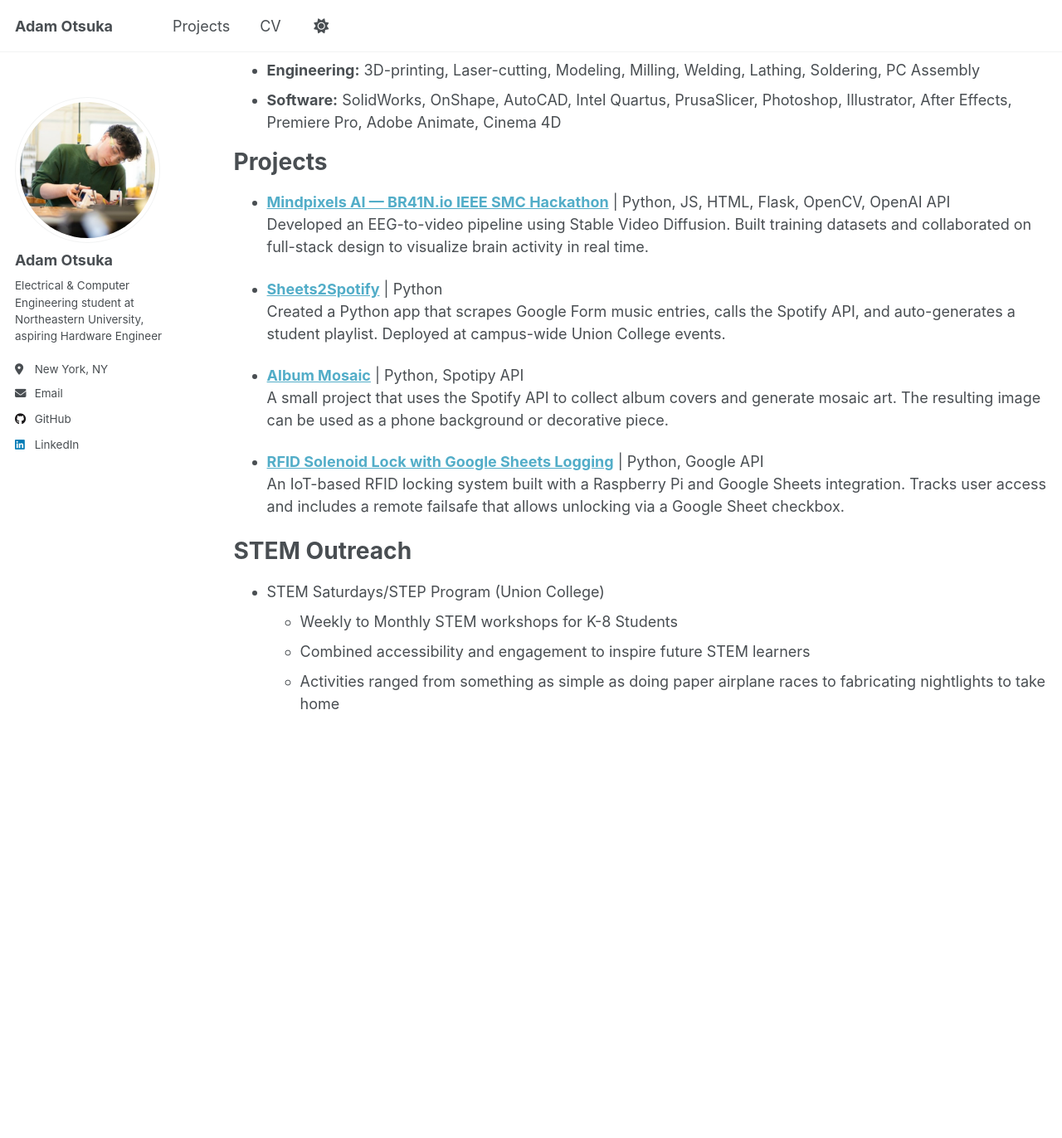
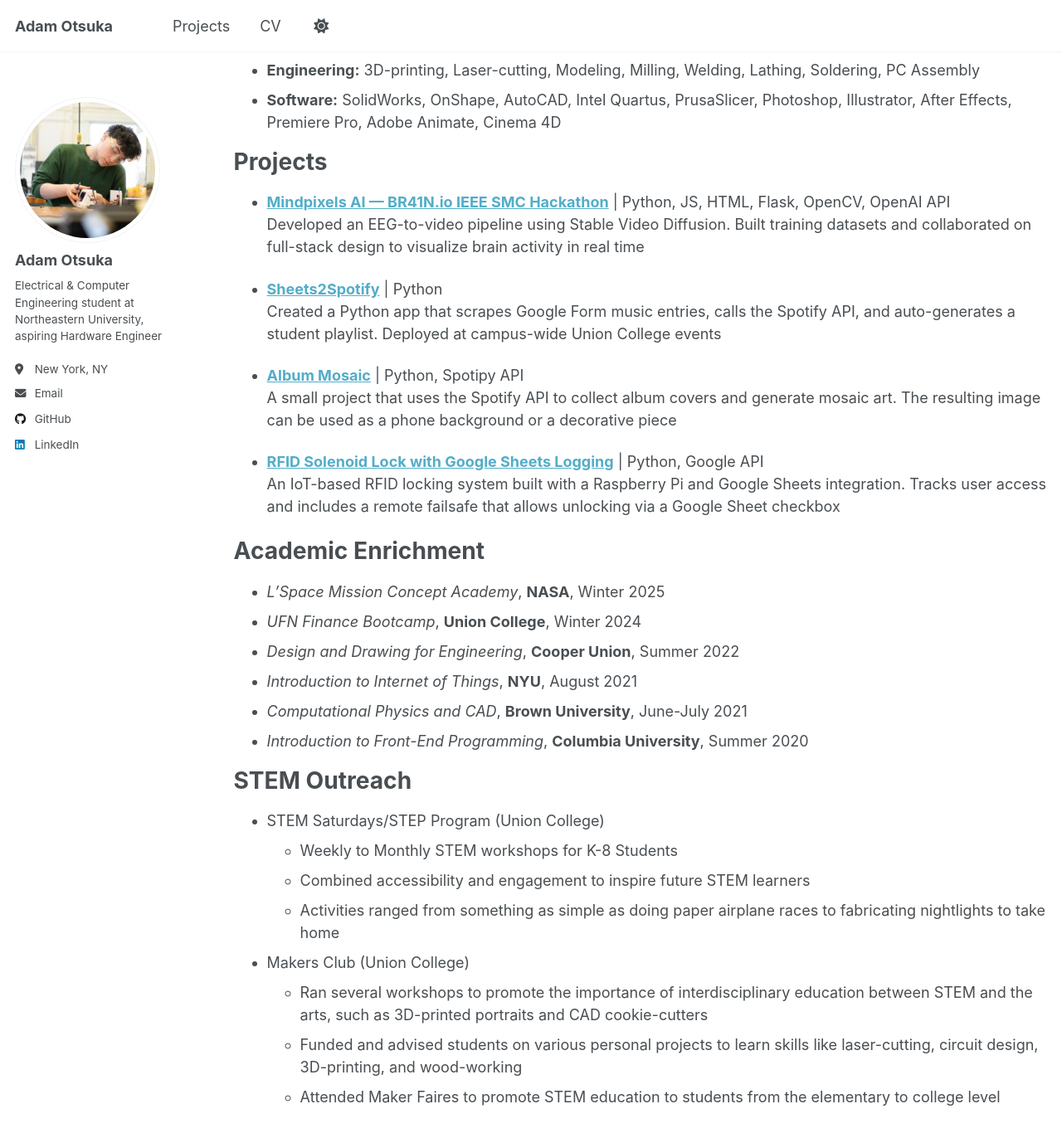
Before and after one commit to 4damo5/4damo5.github.io, a Jekyll site: the page built from _pages/cv.md, in a window 1280 px wide and 1400 px high, scrolled down 883 px. Shown: the top 1372 px of the window at 83% size. Built offline with Jekyll 4.4.1, drawn with Linux system fonts in a browser that asks for light colours; before the commit the page ends 1961 px from its top, so only the background shows below that; some of the changed text lies outside the part shown.

Commit message:
Update cv.md

```diff
--- a/_pages/cv.md
+++ b/_pages/cv.md
@@ -44,16 +44,26 @@
 ======
 
 * [**Mindpixels AI — BR41N.io IEEE SMC Hackathon**](https://github.com/Union-Neurotech/mindpixels) | Python, JS, HTML, Flask, OpenCV, OpenAI API
-  Developed an EEG-to-video pipeline using Stable Video Diffusion. Built training datasets and collaborated on full-stack design to visualize brain activity in real time.
+  Developed an EEG-to-video pipeline using Stable Video Diffusion. Built training datasets and collaborated on full-stack design to visualize brain activity in real time
 
 * [**Sheets2Spotify**](https://github.com/4damo5/Sheets2Spotify) | Python
-  Created a Python app that scrapes Google Form music entries, calls the Spotify API, and auto-generates a student playlist. Deployed at campus-wide Union College events.
+  Created a Python app that scrapes Google Form music entries, calls the Spotify API, and auto-generates a student playlist. Deployed at campus-wide Union College events
 
 * [**Album Mosaic**](https://github.com/4damo5/Album-Mosaic) | Python, Spotipy API
-  A small project that uses the Spotify API to collect album covers and generate mosaic art. The resulting image can be used as a phone background or decorative piece.
+  A small project that uses the Spotify API to collect album covers and generate mosaic art. The resulting image can be used as a phone background or a decorative piece
 
 * [**RFID Solenoid Lock with Google Sheets Logging**](https://github.com/4damo5/RFID-Solenoid-Lock) | Python, Google API
-  An IoT-based RFID locking system built with a Raspberry Pi and Google Sheets integration. Tracks user access and includes a remote failsafe that allows unlocking via a Google Sheet checkbox.
+  An IoT-based RFID locking system built with a Raspberry Pi and Google Sheets integration. Tracks user access and includes a remote failsafe that allows unlocking via a Google Sheet checkbox
+
+Academic Enrichment
+=====
+
+* *L’Space Mission Concept Academy*, **NASA**, Winter 2025
+* *UFN Finance Bootcamp*, **Union College**, Winter 2024
+* *Design and Drawing for Engineering*, **Cooper Union**, Summer 2022
+* *Introduction to Internet of Things*, **NYU**, August 2021
+* *Computational Physics and CAD*, **Brown University**, June-July 2021
+* *Introduction to Front-End Programming*, **Columbia University**, Summer 2020
 
 STEM Outreach
 ======
@@ -61,3 +71,8 @@
   * Weekly to Monthly STEM workshops for K-8 Students
   * Combined accessibility and engagement to inspire future STEM learners
   * Activities ranged from something as simple as doing paper airplane races to fabricating nightlights to take home
+
+* Makers Club (Union College)
+  * Ran several workshops to promote the importance of interdisciplinary education between STEM and the arts, such as 3D-printed portraits and CAD cookie-cutters
+  * Funded and advised students on various personal projects to learn skills like laser-cutting, circuit design, 3D-printing, and wood-working
+  * Attended Maker Faires to promote STEM education to students from the elementary to college level
```
Also changed, not shown: other parts of _pages/cv.md (+6 -6 lines).
